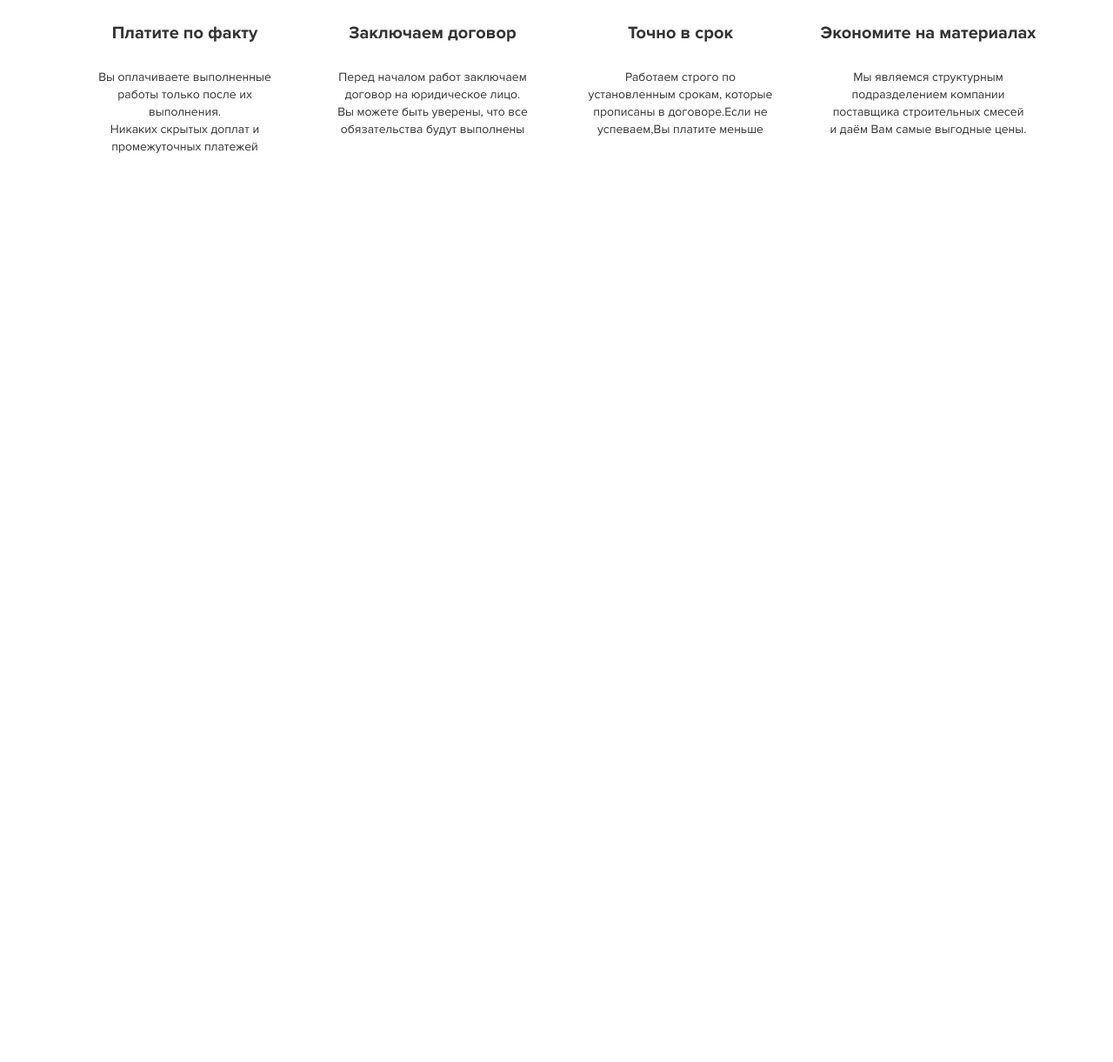
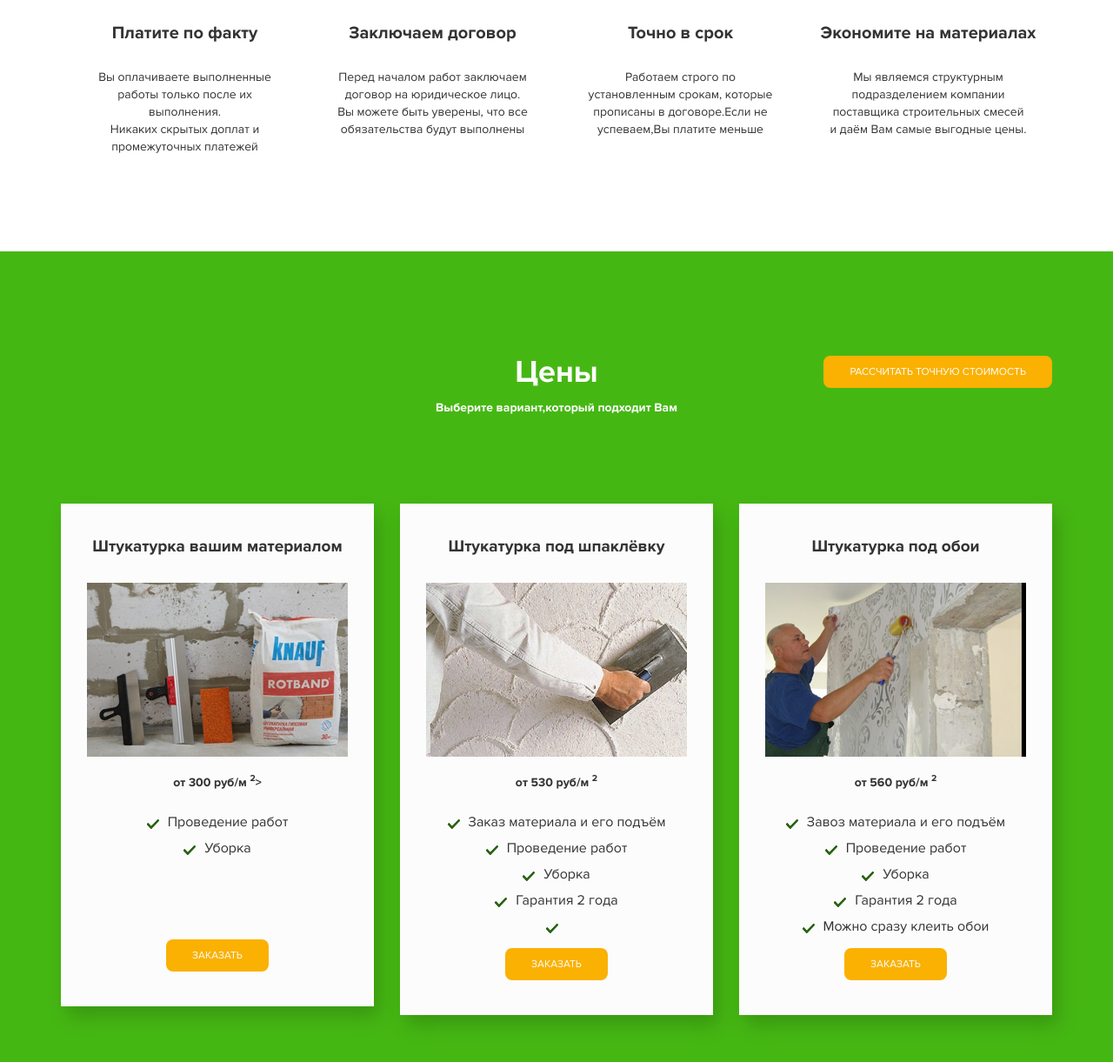
Before and after one commit to vikochka-ego/vikockaego.github.io, a plain HTML site: page project6/index.html in a window 1280 px wide. Shown: the part 1007-2228 px from the top of the page at 87% size. Before the commit the page ends 1296 px from the top, so only its background shows below. Drawn offline with nearby package versions, Linux system fonts and the light colour scheme.

Commit message:
блок с ценами
блок с ценами

```diff
--- a/project6/index.html
+++ b/project6/index.html
@@ -133,6 +133,70 @@
 		</div>
 	</div>
 </section>
+<section class="price"> <!--Цены -->
+	<div class="container">
+		<div class="row">
+
+			<div class="col-md-4 col-md-offset-4">
+				<div class="section-header section-header_light">
+			<h2>Цены</h2>
+			<p>Выберите вариант,который подходит Вам</p>
+		</div>
+			</div>
+			<div class="col-md-4">
+				<div class="price-button">
+					<button class="button price-header-btn" data-toggle="modal">Рассчитать точную стоимость</button>
+				</div>
+			</div>
+		</div>
+
+		<div class="row">
+			<div class="col-md-4 col-md-offset-0 col-sm-8 col-sm-offset-2 ">
+				<div class="price-block">
+					<h4>Штукатурка вашим материалом</h4>
+					<img src="src/img/prices/1.png" alt="Штукатурка вашим материалом">
+					<span class="price-tag">от 300 руб/м <sup>2</sup>></span>
+					<ul class="price-list">
+						<li>Проведение работ</li>
+						<li>Уборка</li>
+					</ul>
+					<button class="button">Заказать</button>
+				</div>
+			</div>
+			<div class="col-md-4 col-md-offset-0 col-sm-8 col-sm-offset-2">
+				<div class="price-block">
+					<h4>Штукатурка под шпаклёвку</h4>
+					<img src="src/img/prices/2.png" alt="Штукатурка под шпаклёвку"><span class="price-tag">от 530 руб/м <sup>2</sup></span>
+					<ul class="price-list">
+						<li>Заказ материала и его подъём</li>
+						<li>Проведение работ</li>
+						<li>Уборка</li>
+						<li>Гарантия 2 года</li>
+						<li></li>
+					</ul>
+					<button class="button">Заказать</button>
+				</div>
+			</div>
+			<div class="col-md-4 col-md-offset-0 col-sm-8 col-sm-offset-2"
+
+>
+				<div class="price-block">
+					<h4>Штукатурка под обои</h4>
+					<img src="src/img/prices/3.png" alt="тукатурка под обои"><span class="price-tag">от 560 руб/м <sup>2</sup></span>
+					<ul class="price-list">
+						<li>Завоз материала и его подъём</li>
+						<li>Проведение работ</li>
+						<li>Уборка</li>
+						<li>Гарантия 2 года</li>
+						<li>Можно сразу клеить обои</li>
+					</ul>
+					<button class="button">Заказать</button>
+				</div>
+			</div>
+
+		</div>
+	</div>
+</section>
 
 <!--Модальные окна -->
 <!--Получить консультацию -->
--- a/project6/src/less/style.less
+++ b/project6/src/less/style.less
@@ -247,6 +247,65 @@ small{
        background-size:70%;
     }
 
+    /*Секция с ценами*/
+    .price{
+      background:@icons-color;
+     &-header-btn{
+      margin-top: 2rem;
+
+     }
+     &-button{
+      text-align: right;
+     }
+     /*карточки с тарифами*/
+     &-block{
+      padding: 1rem 3rem 4rem;
+      min-height: 50rem;
+       background-color:@light;
+       box-shadow:7px 12px 21px 0px rgba(0,0,0,0.17);
+       text-align: center;
+       h4{
+        margin: 3rem 0;
+        font-size: 1.9rem;
+        .bold();
+       }
+       img{
+        width:100%;
+        max-width:30rem;
+        display: inline-block;
+        margin-bottom: 2rem;
+       }
+     }
+     &-tag{
+      display:block;
+      margin-bottom: 2rem;
+      font-style: 1.9rem;
+      .bold();
+
+
+
+     }
+     &-list{
+      padding:0;
+      list-style:none;
+      min-height:14rem;
+      font-size: 1.6rem;
+      line-height: 3rem;
+      li{
+        &:before{
+          content: "";
+          display: inline-block;
+          margin-right: 1rem;
+          width:1.4rem;
+          height: 1.4rem;
+          background:url(../img/prices/chect.svg) no-repeat center;
+          background-size: 100%;
+          vertical-align: middle;
+        }
+      }
+     }
+    }
+
     /*оформление всплывающих окон*/
     .popup{
       display: none;
@@ -291,9 +350,18 @@ small{
       }
     }
 
-
-
     .section-header{
+      &_light{
+        color:@light;
+        margin-top: 0;
+      }
+      h2{
+        font-size:3.6rem;
+        .bold();
+      }
+      p{
+        font-size: 1.4rem;
+      }
       margin: 2rem 0 10rem;
       .bold();
       text-align: center;
@@ -319,6 +387,23 @@ small{
         padding-bottom: 3rem;
         text-align: center;
       }
+      .price{
+        &-button{
+          text-align: center;
+          padding: 2 rem 0;
+
+        }
+        &-header-btn{
+          margin-top: 1rem;
+          margin-bottom: 2rem;
+        }
+        &-block{
+          margin-top: 2rem;
+        }
+      }
+      .section-header_light{
+        margin-bottom:0;
+      }
     }
 @media (max-width: 767px) {
 .main{
```
Also changed, not shown: project6/src/css/style.css, project6/src/img/prices/1.png (added), project6/src/img/prices/2.png (added), project6/src/img/prices/3.png (added), project6/src/img/prices/checked.png (added), project6/src/img/prices/chect.svg (added), project6/src/img/prices/images копия 17.png (added), 1 other file.
